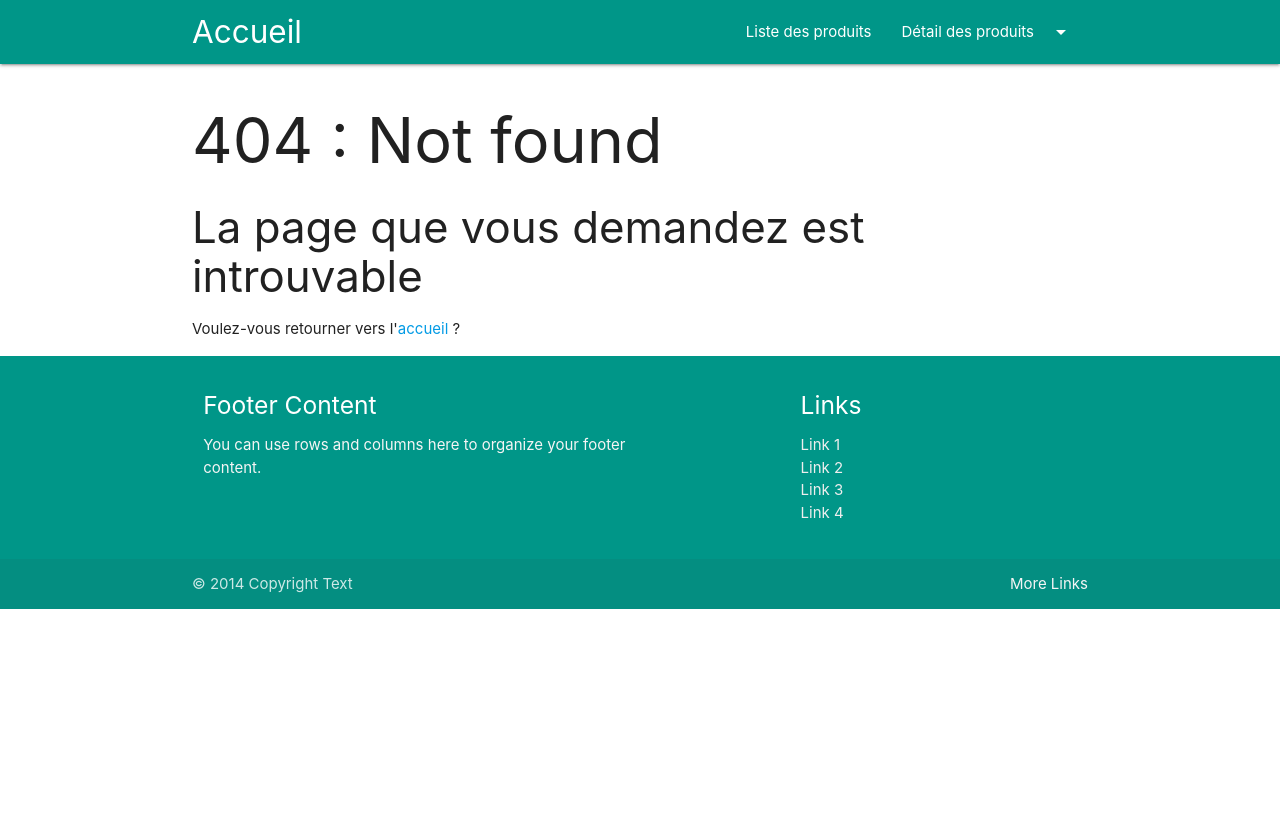
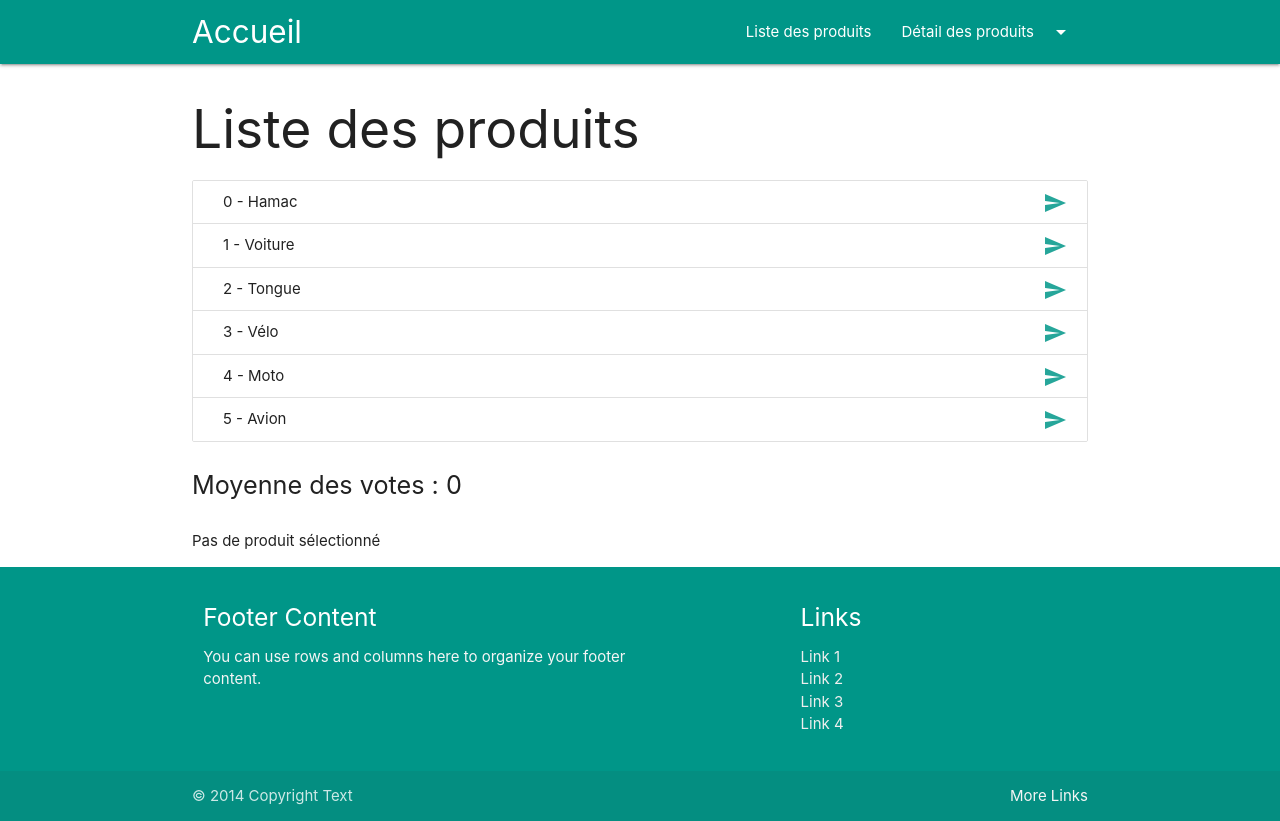
Before and after one commit to Marooxx/angular0518, an Angular app: page /produits in a window 1280 px wide. Before the commit this address led to /not-found. Before the commit the page ends 800 px from the top, so only its background shows below. Built offline with nearby package versions, Linux system fonts and the light colour scheme.

Commit message:
Gestion du conflit sur ProductShowComponent (chargement avec URL(:id) ou ProductListComponent)

```diff
--- a/src/app/products/product-list/product-list.component.html
+++ b/src/app/products/product-list/product-list.component.html
@@ -15,7 +15,7 @@
     <p class="flow-text">Moyenne des votes : {{ moyenne }}</p>
 
     <app-product-show
-        [product]="selectedProduct" (voted)="updateMoyenne($event)"
+        [product]="selectedProduct" [isListParent]="true" (voted)="updateMoyenne($event)"
     ></app-product-show>
 
 </section>
--- a/src/app/products/product-show/product-show.component.ts
+++ b/src/app/products/product-show/product-show.component.ts
@@ -21,23 +21,26 @@
   private router: Router;
   private route: ActivatedRoute;
 
+  // Booléen pour savoir si le parent est ProductList ou si le component a été chargé par l'URL
+  @Input() private isListParent: boolean;
+
   constructor(
     route: ActivatedRoute,
     router: Router
   ) {
+    // Initialisation de l'événément pour le parent
+    this.voted = new EventEmitter<number>();
     // On stocke le router dans la classe
     this.router = router;
     // On stocke la route active dans la classe
     this.route = route;
-
-    // Initialisation de l'événément pour le parent
-    this.voted = new EventEmitter<number>();
   }
 
   /**
    * Fonction qui se déclenche lorsque le traitement du constructeur est terminé
    */
   ngOnInit(): void {
+    if (!this.isListParent) {
       // Récupération de l'id passé en paramètre de la route
       const id: number = parseInt(this.route.snapshot.paramMap.get('id'), 10);
       console.log(`Le nombre correspondant à l'id passé dans la route est : ${id}`);
@@ -46,6 +49,7 @@
         this.getProduct(id);
       } else {
         this.router.navigate(['/not-found']);
+      }
     }
   }
 
```
Lines whose indentation alone changed are shown as unchanged.
